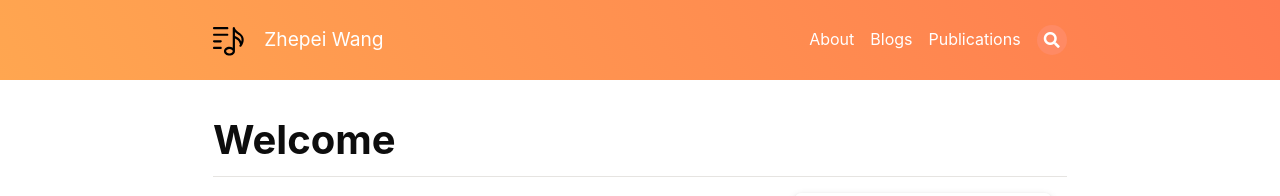
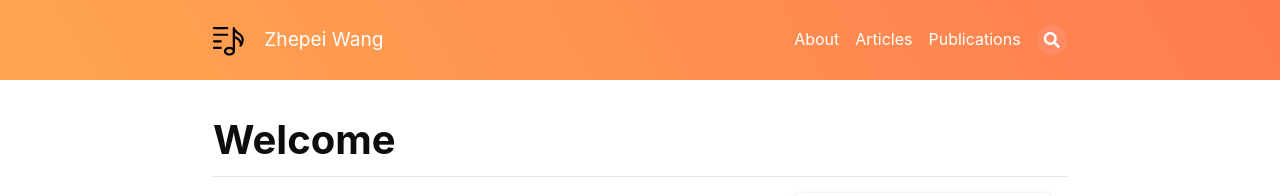
Before and after one commit to zhepeiw/zhepeiw.github.io, a Jekyll site: the page built from index.html, in a window 1280 px wide. Shown: the top 196 px of the page. Built offline with Jekyll 4.4.1, drawn with Linux system fonts in a browser that asks for light colours; nearby versions of some CDN libraries; the list of posts is cut into pages by our own code.

Commit message:
Build site at 2019-01-19 20:15:49 UTC

```diff
--- a/_data/navigation.yml
+++ b/_data/navigation.yml
@@ -6,7 +6,7 @@ header:
       zh-Hant:  關於
     url:        /about/
   - titles:
-      en:       Blogs
+      en:       Articles
       zh:
       zh-Hans:
       zh-Hant:
```
Also changed, not shown: 13 other files.
